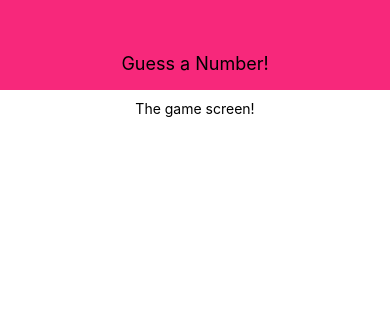
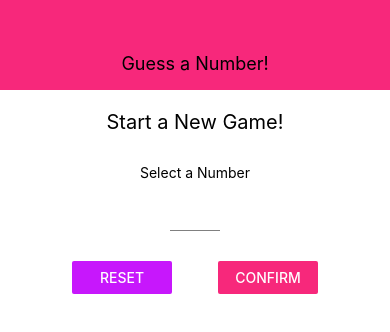
Before and after one commit to Parvis123/rn-choose-a-number-app, a React Native app: screen / in a window 390 px wide. Shown: the top 332 px of the page. Built offline with nearby package versions, Linux system fonts and the light colour scheme.

Commit message:
startgamescreen complete

```diff
--- /dev/null
+++ b/components/Card.js
@@ -0,0 +1,19 @@
+import React from "react";
+import { View, StyleSheet } from "react-native";
+
+const Card = (props) => {
+  return (
+    <View style={{ ...styles.card, ...props.style }}>{props.children}</View>
+  );
+};
+
+const styles = StyleSheet.create({
+  card: {
+    backgroundColor: "white",
+    elevation: 7,
+    borderRadius: 10,
+    padding: 10,
+  },
+});
+
+export default Card;
--- a/components/Header.js
+++ b/components/Header.js
@@ -1,5 +1,7 @@
 import React from "react";
 import { View, Text, StyleSheet } from "react-native";
+
+import Colors from "../constants/colors";
 
 const Header = (props) => {
   return (
@@ -14,7 +16,7 @@
     width: "100%",
     height: 90,
     paddingTop: 36,
-    backgroundColor: "#f7287b",
+    backgroundColor: Colors.primary,
     alignItems: "center",
     justifyContent: "center",
   },
--- /dev/null
+++ b/components/Input.js
@@ -0,0 +1,17 @@
+import React from "react";
+import { StyleSheet, TextInput } from "react-native";
+
+const Input = (props) => {
+  return <TextInput {...props} style={{ ...styles.input, ...props.style }} />;
+};
+
+const styles = StyleSheet.create({
+  input: {
+    height: 30,
+    borderBottomColor: "grey",
+    borderBottomWidth: 1,
+    marginVertical: 10,
+  },
+});
+
+export default Input;
--- /dev/null
+++ b/components/NumberContainer.js
@@ -0,0 +1,30 @@
+import React from "react";
+import { View, StyleSheet, Text } from "react-native";
+
+import Colors from "../constants/colors";
+
+const NumberContainer = (props) => {
+  return (
+    <View style={styles.container}>
+      <Text style={styles.number}>{props.children}</Text>
+    </View>
+  );
+};
+
+const styles = StyleSheet.create({
+  container: {
+    borderWidth: 2,
+    borderColor: Colors.accent,
+    padding: 10,
+    borderRadius: 10,
+    marginVertical: 10,
+    alignItems: "center",
+    justifyContent: "center",
+  },
+  number: {
+    color: Colors.accent,
+    fontSize: 22,
+  },
+});
+
+export default NumberContainer;
--- /dev/null
+++ b/constants/colors.js
@@ -0,0 +1,4 @@
+export default {
+  primary: "#f7287b",
+  accent: "#c717fc",
+};
--- a/screens/StartGameScreen.js
+++ b/screens/StartGameScreen.js
@@ -1,11 +1,103 @@
-import React from "react";
-import { View, StyleSheet, Text } from "react-native";
+import React, { useState } from "react";
+import {
+  View,
+  StyleSheet,
+  Text,
+  Button,
+  TouchableWithoutFeedback,
+  Keyboard,
+  Alert,
+} from "react-native";
+
+import Card from "../components/Card";
+import Input from "../components/Input";
+import Colors from "../constants/colors";
+import NumberContainer from "../components/NumberContainer";
 
 const StartGameScreen = () => {
+  const [enteredValue, setEnteredValue] = useState("");
+  const [confirmed, setConfirmed] = useState(false);
+  const [selectedNumber, setSelectedNumber] = useState();
+
+  const numberInputHandler = (inputText) => {
+    setEnteredValue(inputText.replace(/[^0-9]/g, ""));
+  };
+
+  const resetInputHandler = () => {
+    setEnteredValue("");
+    setConfirmed(false);
+  };
+
+  let confirmedOutput;
+
+  if (confirmed) {
+    confirmedOutput = (
+      <Card style={styles.summaryContainer}>
+        <Text>You selected:</Text>
+        <NumberContainer>{selectedNumber}</NumberContainer>
+        <Button title="START GAME" />
+      </Card>
+    );
+  }
+
+  const confirmInputHandler = () => {
+    const chosenNumber = parseInt(enteredValue);
+    if (isNaN(chosenNumber) || chosenNumber <= 0 || chosenNumber > 99) {
+      Alert.alert(
+        "Invalid number!",
+        "Number has to be a number between 1 and 99.",
+        [{ text: "Okay", style: "destructive", onPress: resetInputHandler }]
+      );
+      return;
+    }
+    setConfirmed(true);
+    setEnteredValue("");
+    setSelectedNumber(chosenNumber);
+    Keyboard.dismiss();
+  };
+
   return (
-    <View style={styles.screen}>
-      <Text>The game screen!</Text>
-    </View>
+    <TouchableWithoutFeedback
+      onPress={() => {
+        Keyboard.dismiss();
+      }}
+    >
+      <View style={styles.screen}>
+        <Text style={styles.title}>Start a New Game!</Text>
+        <Card style={styles.inputContainer}>
+          <View style={styles.subText}>
+            <Text>Select a Number</Text>
+          </View>
+          <Input
+            style={styles.input}
+            bluronSubmit
+            autoCapitalize="none"
+            autoCorrect={false}
+            keyboardType="number-pad"
+            maxLength={2}
+            onChangeText={numberInputHandler}
+            value={enteredValue}
+          />
+          <View style={styles.buttonContainer}>
+            <View style={styles.button}>
+              <Button
+                color={Colors.accent}
+                title="Reset"
+                onPress={resetInputHandler}
+              />
+            </View>
+            <View style={styles.button}>
+              <Button
+                color={Colors.primary}
+                title="Confirm"
+                onPress={confirmInputHandler}
+              />
+            </View>
+          </View>
+        </Card>
+        {confirmedOutput}
+      </View>
+    </TouchableWithoutFeedback>
   );
 };
 
@@ -15,6 +107,36 @@
     padding: 10,
     alignItems: "center",
   },
+  subText: {
+    marginVertical: 10,
+  },
+  title: {
+    fontSize: 20,
+    marginVertical: 10,
+  },
+  inputContainer: {
+    width: 300,
+    maxWidth: "80%",
+    alignItems: "center",
+  },
+  buttonContainer: {
+    flexDirection: "row",
+    width: "100%",
+    justifyContent: "space-between",
+    paddingHorizontal: 15,
+    padding: 20,
+  },
+  button: {
+    width: 100,
+  },
+  input: {
+    width: 50,
+    textAlign: "center",
+  },
+  summaryContainer: {
+    marginTop: 20,
+    alignItems: "center",
+  },
 });
 
 export default StartGameScreen;
```
